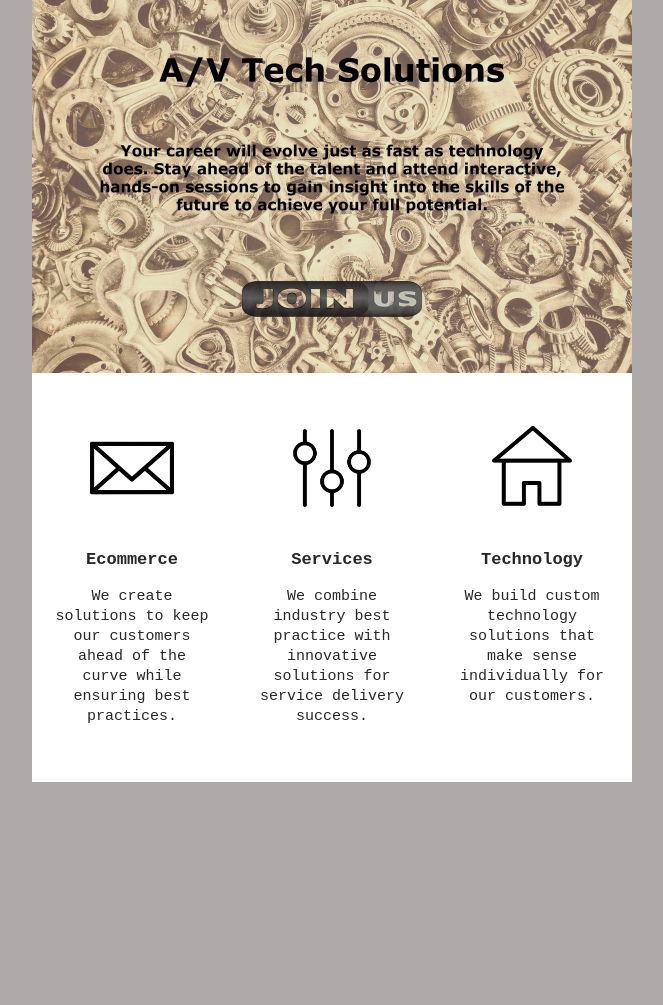
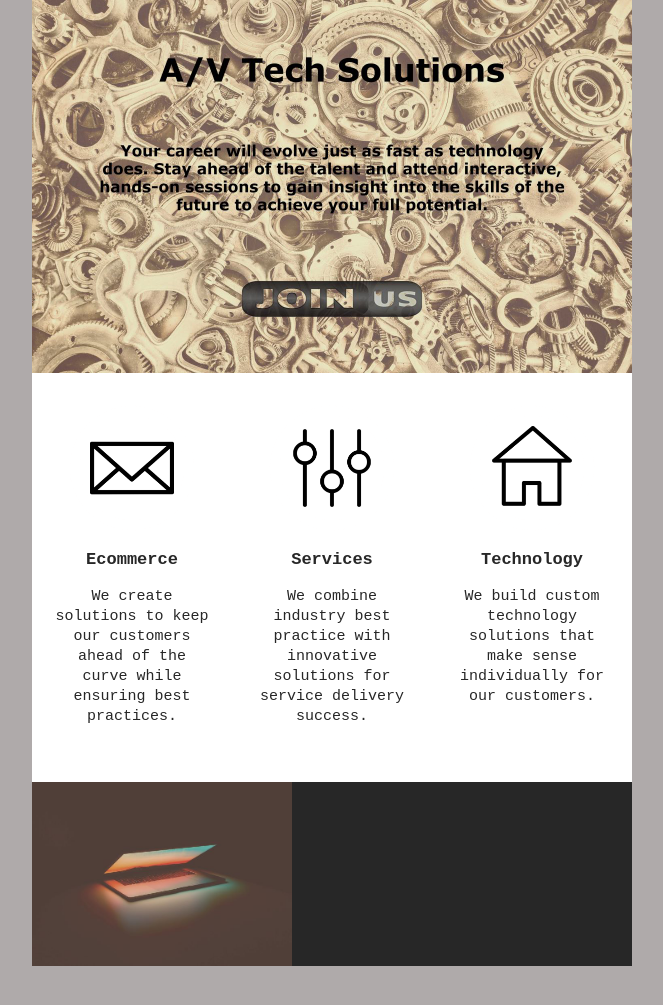
Before and after one commit to SteveNoyes/cru-tec, a plain HTML site: page index.html in a window 1280 px wide. Shown: the part 79-1084 px from the top of the page, without its empty margins (308-971 px from the left). Before the commit the page ends 921 px from the top, so only its background shows below. Drawn offline with Linux system fonts and the light colour scheme.

Commit message:
final two col

```diff
--- a/index.html
+++ b/index.html
@@ -217,7 +217,42 @@
         </td>
       </tr>
   <!-- Two Column Set -->
-
+      <tr>
+        <td style="background-color: #272727; color: #fff;">
+          <table width="100%">
+            <tr>
+              <td class="two-columns last">
+                <table class="column">
+                  <tr>
+                    <td class="padding">
+                      <table class="content">
+                        <tr>
+                          <td>
+                            <a href="#"><img src="./img/keepItOn.jpg" alt="" width="260" style="max-width: 260px;"></a>
+                          </td>
+                        </tr>
+                      </table>
+                    </td>
+                  </tr>
+                </table>
+                <table class="column">
+                  <tr>
+                    <td class="padding">
+                      <table class="content">
+                        <tr>
+                          <td>
+                            <p></p>
+                          </td>
+                        </tr>
+                      </table>
+                    </td>
+                  </tr>
+                </table>
+              </td>
+            </tr>
+          </table>
+        </td>
+      </tr>
   <!-- Title, Text and CTA -->
 
   <!-- Footer Section -->
```
